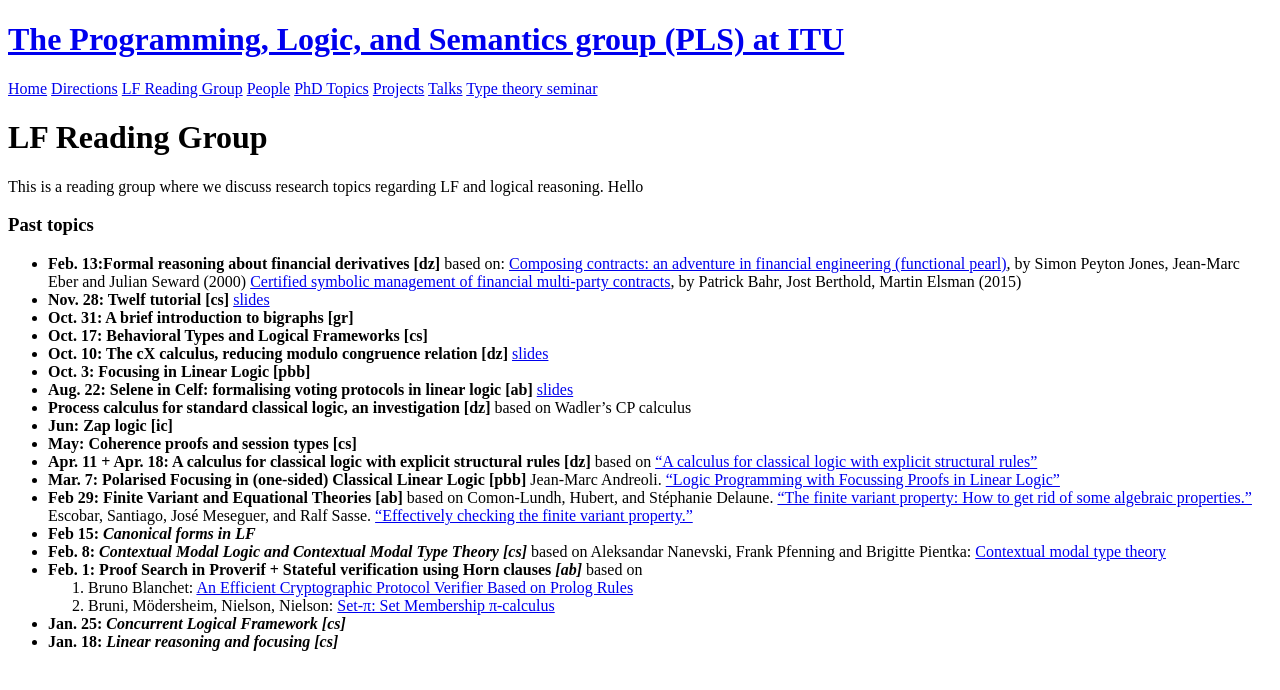
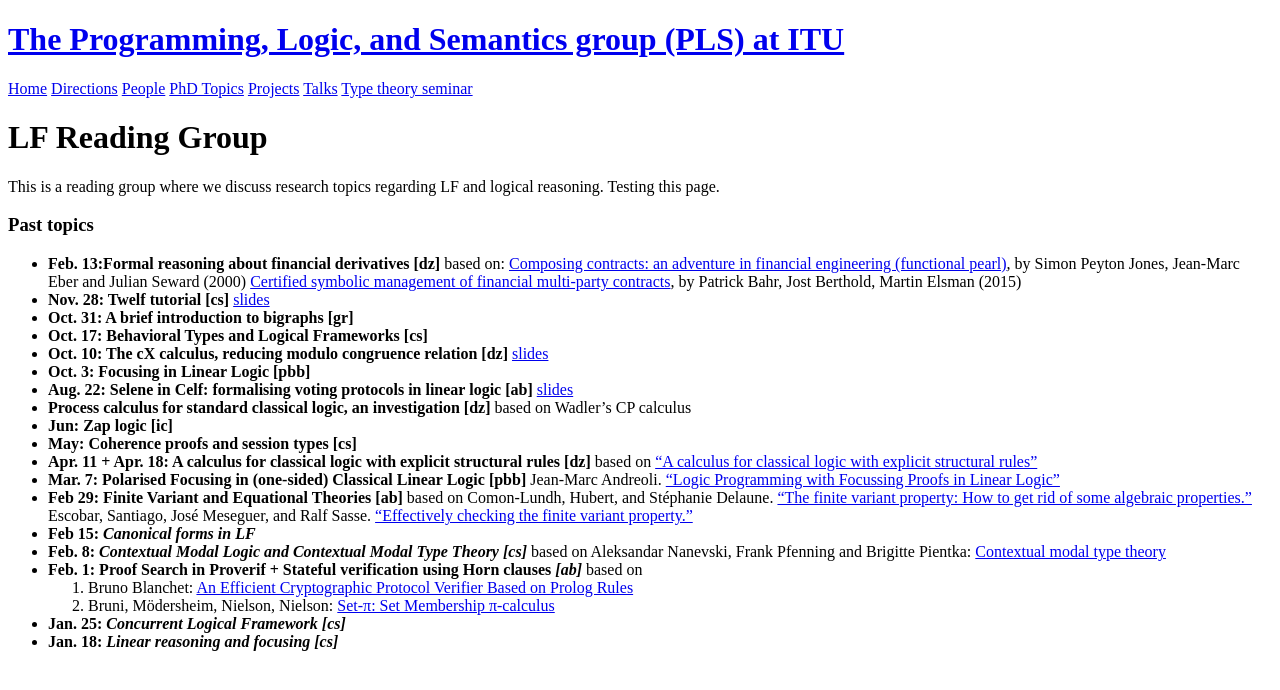
Before and after one commit to rmogelberg/pls.itu.dk, a Jekyll site: the page built from LF_Reading_Group.md, in a window 1280 px wide. Shown: the top 690 px of the page. Built offline with Jekyll 4.4.1, drawn with Linux system fonts in a browser that asks for light colours.

Commit message:
Update LF_Reading_Group.md

```diff
--- a/LF_Reading_Group.md
+++ b/LF_Reading_Group.md
@@ -1,11 +1,11 @@
 ---
 layout: page
 title: LF Reading Group
-archived: false
+archived: true
 ---
 
 This is a reading group where we discuss research topics regarding LF
-and logical reasoning. Hello
+and logical reasoning. Testing this page.
 
 ### Past topics
 
```
